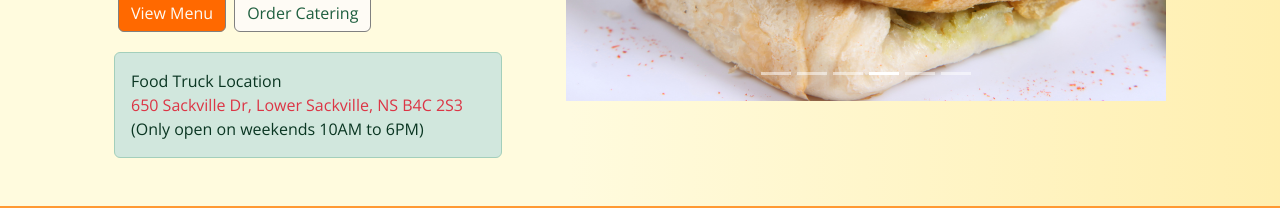
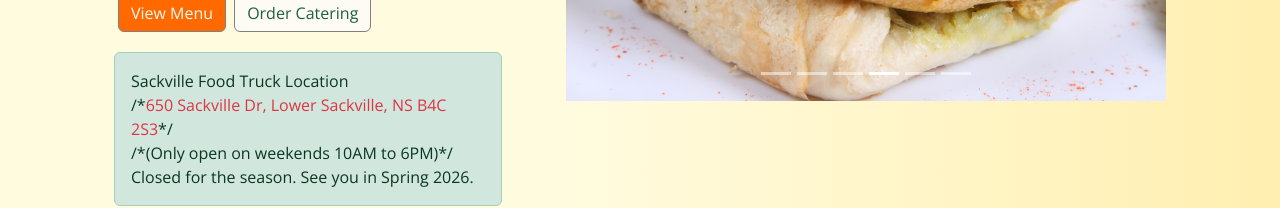
Before and after one commit to abhiscurry/abhis.curry.n.more, a React (Vite) app: page /#/ in a window 1280 px wide. Shown: the part 592-800 px from the top of the page. Built offline with nearby package versions, Linux system fonts and the light colour scheme.

Commit message:
Change food truck location and update status
Updated food truck location text and status message.

```diff
--- a/src/components/partials/HeroSection1.tsx
+++ b/src/components/partials/HeroSection1.tsx
@@ -43,15 +43,15 @@ const OverviewSection1 = () => {
       <div className="alertLocation">
         <Alert variant={"success"}>
           <div className="foodTruck">
-            <b>Food Truck Location</b>
+            <b>Sackville Food Truck Location</b>
           </div>
           <div className="foodTruckLocation">
-            <a href="https://www.google.com/maps/place/650+Sackville+Dr,+Lower+Sackville,+NS+B4C+2S3/@44.7692283,-63.6913776,17z/data=!3m1!4b1!4m6!3m5!1s0x4b5988ebdb9364bb:0x39c2962b230415dd!8m2!3d44.7692245!4d-63.6888027!16s%2Fg%2F11b8vfh093?entry=ttu&g_ep=EgoyMDI1MDkyMi4wIKXMDSoASAFQAw%3D%3D" target="_blank"
+            /*<a href="https://www.google.com/maps/place/650+Sackville+Dr,+Lower+Sackville,+NS+B4C+2S3/@44.7692283,-63.6913776,17z/data=!3m1!4b1!4m6!3m5!1s0x4b5988ebdb9364bb:0x39c2962b230415dd!8m2!3d44.7692245!4d-63.6888027!16s%2Fg%2F11b8vfh093?entry=ttu&g_ep=EgoyMDI1MDkyMi4wIKXMDSoASAFQAw%3D%3D" target="_blank"
                     rel="noopener noreferrer"
                     className="text-danger text-decoration-none">
               650 Sackville Dr, Lower Sackville, NS B4C 2S3
-            </a>
-            <br /> (Only open on weekends 10AM to 6PM)
+            </a>*/
+            <br /> /*(Only open on weekends 10AM to 6PM)*/ Closed for the season. See you in Spring 2026.
           </div>
         </Alert>
       </div>
```
